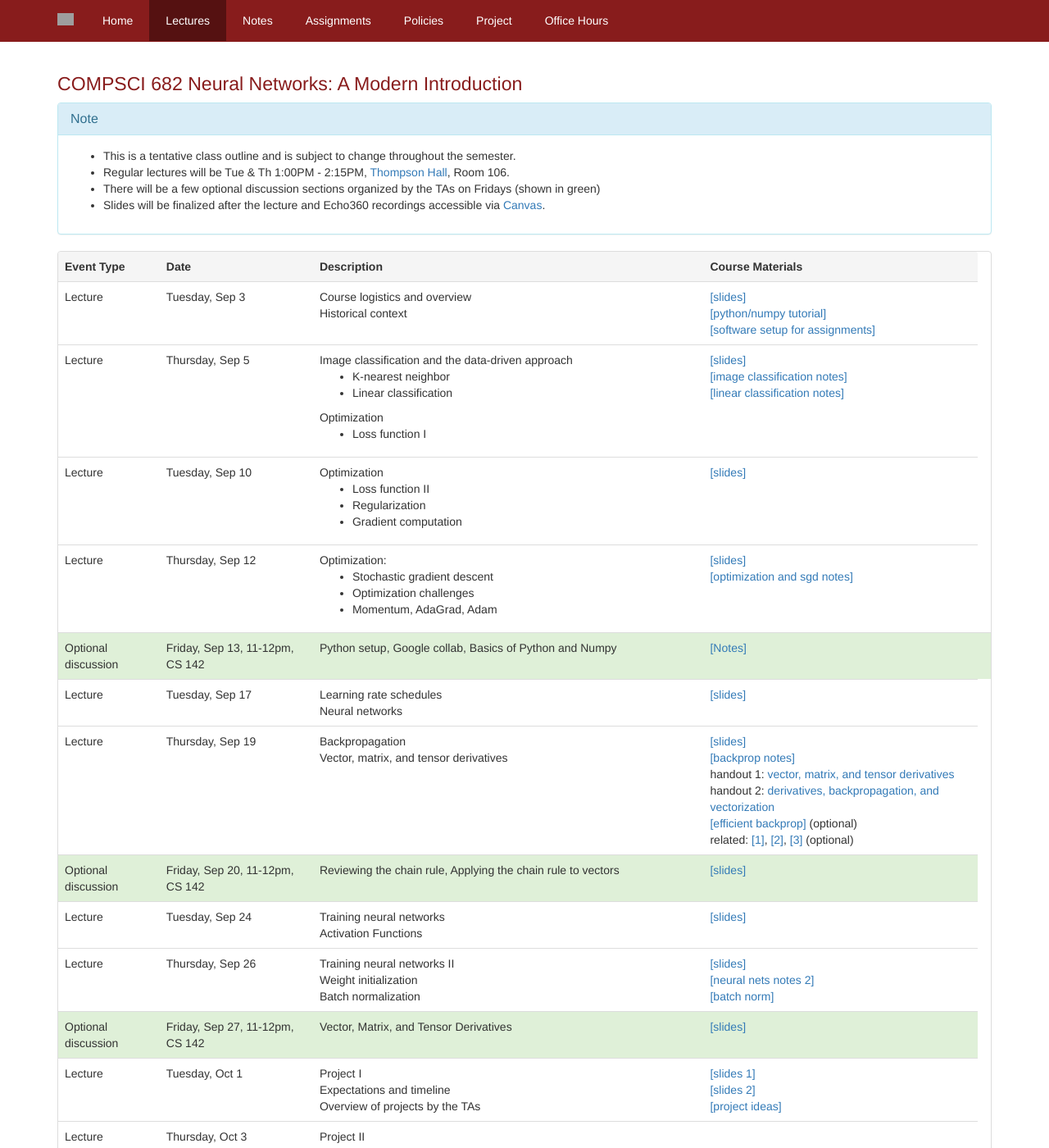
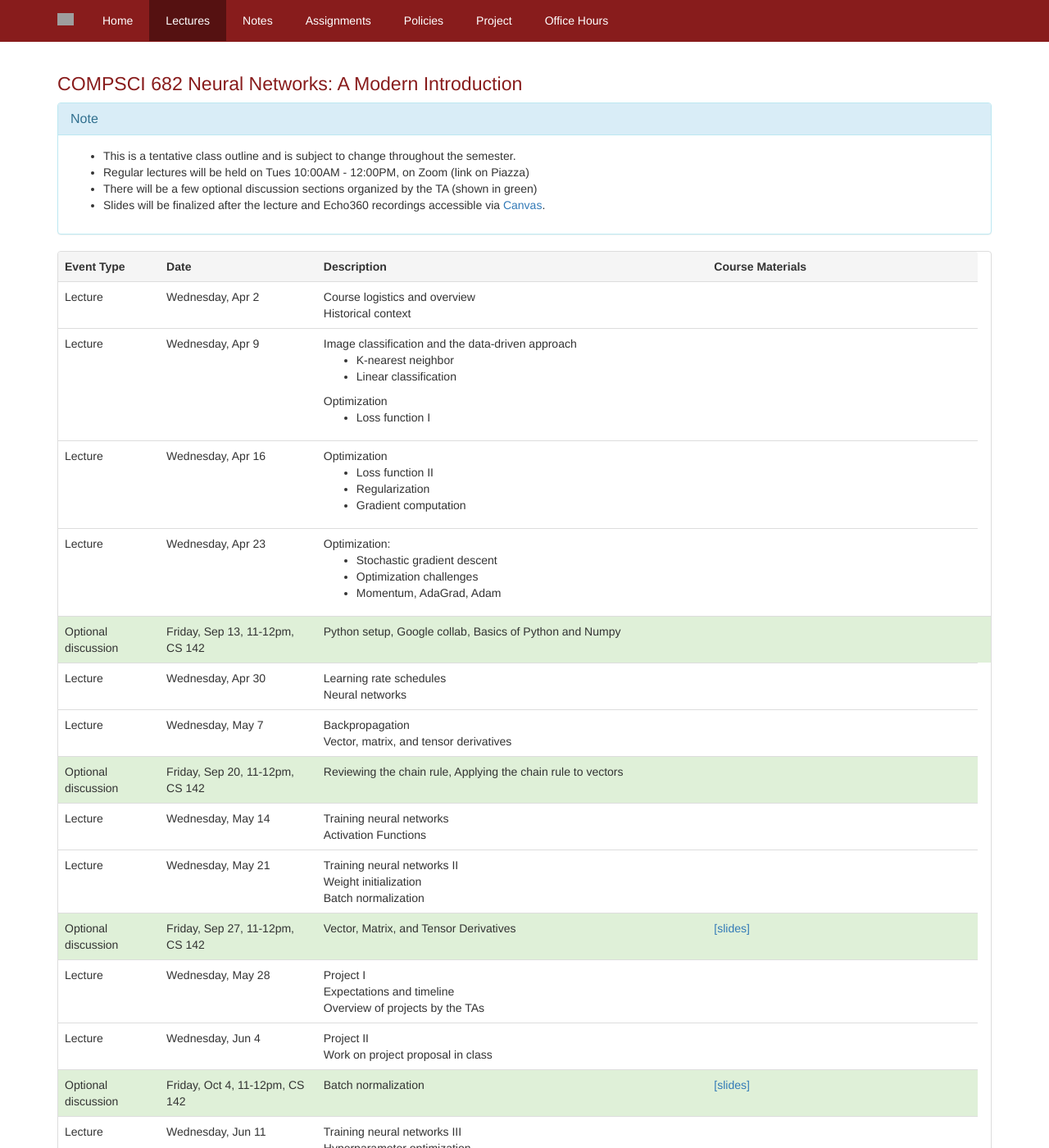
Before and after one commit to compsci682-spring2025/compsci682-spring2025.github.io, a Jekyll site: the page built from lectures.html, in a window 1280 px wide and 1400 px high. Shown: the whole window at 82% size. Built offline with Jekyll 4.4.1, drawn with Linux system fonts in a browser that asks for light colours; some of the changed text lies outside the part shown; grey boxes are pictures that could not be loaded.

Commit message:
edit (5)

```diff
--- a/lectures.html
+++ b/lectures.html
@@ -79,14 +79,14 @@
         <div class="panel-body">
           <ul>
             <li>This is a tentative class outline and is subject to change throughout the semester.</li>
-            <li>Regular lectures will be Tue & Th 1:00PM - 2:15PM, <a href="https://www.umass.edu/energy/map.html">Thompson Hall</a>, Room 106.</li>
-            <li>There will be a few optional discussion sections organized by the TAs on Fridays (shown in green)</li>
-            <li>Slides will be finalized after the lecture and Echo360 recordings accessible via <a href="https://umamherst.instructure.com/courses/24006">Canvas</a>.</li>
+            <li>Regular lectures will be held on Tues 10:00AM - 12:00PM, on Zoom (link on Piazza)</li>
+            <li>There will be a few optional discussion sections organized by the TA (shown in green)</li>
+            <li>Slides will be finalized after the lecture and Echo360 recordings accessible via <a href=" ">Canvas</a>.</li>
           </ul>
         </div>
       </div>
         <div class="panel panel-default">
-{% assign start = '03-09-2024 10:00:00' | date: '%s' %}
+{% assign start = '02-04-2025 10:00:00' | date: '%s' %}
 {% assign delta = 2 | times: 86400 %}
 {% assign release_day = site.time | date: '%s' | plus: delta %}
 {% assign cur = 0 | times: 86400 | plus: start %}
@@ -95,6 +95,8 @@
     <tr class="active">
       <th>Event Type</th><th class="footer-col-4">Date</th><th class="footer-col-3">Description</th><th>Course Materials</th>
     </tr>
+
+
     <tr>
       <td>Lecture</td> <!-- Lecture 1 -->
       <td>{{cur | date: "%A, %b %-d"}}</td>
@@ -107,7 +109,9 @@
         {% endif %}
       </td>
     </tr>
-    {% assign cur = 2 | times: 86400 | plus: start %}
+
+
+    {% assign cur = 7 | times: 86400 | plus: start %}
     <tr>
       <td>Lecture</td> <!-- Lecture 2 -->
       <td>{{ cur | date: "%A, %b %-d"}}</td>
@@ -125,7 +129,9 @@
         {% endif %}
       </td>
     </tr>
-  {% assign cur = 7 | times: 86400 | plus: start %}
+
+
+  {% assign cur = 14 | times: 86400 | plus: start %}
   <tr>
     <td>Lecture</td> <!-- Lecture 3 -->
     <td>{{ cur | date: "%A, %b %-d"}}</td>
@@ -143,7 +149,9 @@
       {% endif %}
     </td>
   </tr>
-  {% assign cur = 9 | times: 86400 | plus: start %}
+
+
+  {% assign cur = 21 | times: 86400 | plus: start %}
   <tr>
     <td>Lecture</td> <!-- Lecture 4 -->
     <td>{{ cur | date: "%A, %b %-d"}}</td>
@@ -162,6 +170,8 @@
       {% endif %}
     </td>
   </tr>
+
+
   <tr class="success">
     <td>Optional discussion</td>
     <td>Friday, Sep 13, 11-12pm, CS 142 </td>
@@ -174,7 +184,9 @@
     <td>
     </td>
   </tr>
-  {% assign cur = 14 | times: 86400 | plus: start %}
+
+
+  {% assign cur = 28 | times: 86400 | plus: start %}
   <tr>
     <td>Lecture</td> <!-- Lecture 5 -->
     <td>{{ cur | date: "%A, %b %-d"}}</td>
@@ -196,7 +208,9 @@
       {% endif %}
     </td>
   </tr>
-  {% assign cur = 16 | times: 86400 | plus: start %}
+
+
+  {% assign cur = 35 | times: 86400 | plus: start %}
   <tr>
     <td>Lecture</td> <!-- Lecture 6 -->
     <td>{{ cur | date: "%A, %b %-d"}}</td>
@@ -220,6 +234,8 @@
       {% endif %}
     </td>
   </tr>
+
+
   <tr class="success">
     <td>Optional discussion</td>
     <td> Friday, Sep 20, 11-12pm, CS 142 </td>
@@ -230,7 +246,9 @@
       {% endif %}
     </td>
   </tr>
-  {% assign cur = 21 | times: 86400 | plus: start %}
+
+
+  {% assign cur = 42 | times: 86400 | plus: start %}
   <tr>
     <td>Lecture</td> <!-- Lecture 7 -->
     <td>{{ cur | date: "%A, %b %-d"}}</td>
@@ -250,7 +268,9 @@
       {% endif %}
     </td>
   </tr>
-  {% assign cur = 23 | times: 86400 | plus: start %}
+
+
+  {% assign cur = 49 | times: 86400 | plus: start %}
   <tr>
     <td>Lecture</td> <!-- Lecture 8 -->
     <td>{{ cur | date: "%A, %b %-d"}}</td>
@@ -270,6 +290,8 @@
       {% endif %}
     </td>
   </tr>
+
+
   <tr class="success">
     <td>Optional discussion</td>
     <td> Friday, Sep 27, 11-12pm, CS 142 </td>
@@ -278,7 +300,9 @@
       <a href="https://drive.google.com/file/d/1CI2tVHJlA6FbPy1Vge_Vv1_DuNFnnFhv/view">[slides]</a>
     </td>
   </tr>
-  {% assign cur = 28 | times: 86400 | plus: start %}
+
+
+  {% assign cur = 56 | times: 86400 | plus: start %}
   <tr>
     <td>Lecture</td> <!-- Lecture 9 -->
     <td>{{ cur | date: "%A, %b %-d"}}</td>
@@ -299,7 +323,9 @@
       {% endif %}
     </td>
   </tr>
-  {% assign cur = 30 | times: 86400 | plus: start %}
+
+
+  {% assign cur = 63 | times: 86400 | plus: start %}
   <tr>
     <td>Lecture</td> <!-- Lecture 10 -->
     <td>{{ cur | date: "%A, %b %-d"}}</td>
@@ -315,6 +341,8 @@
       {% endif %}
     </td>
   </tr>
+
+
   <tr class="success">
     <td>Optional discussion</td>
     <td> Friday, Oct 4, 11-12pm, CS 142 </td>
@@ -323,9 +351,11 @@
        <a href="{{site.baseurl}}/docs/batch_normalization.pdf">[slides]</a><br>
     </td>
   </tr>
-  {% assign cur = 35 | times: 86400 | plus: start %}
+
+
+  {% assign cur = 70 | times: 86400 | plus: start %}
   <tr>
-    <td>Lecture</td>
+    <td>Lecture</td> <!-- Lecture 11 -->
     <td>{{ cur | date: "%A, %b %-d"}}</td>
     <td>
       Training neural networks III <br>
@@ -339,9 +369,11 @@
       {% endif %}
     </td>
   </tr>
-  {% assign cur = 37 | times: 86400 | plus: start %}
+
+
+  {% assign cur = 77 | times: 86400 | plus: start %}
   <tr>
-    <td>Lecture</td>  <!-- Lecture 11 -->
+    <td>Lecture</td>  <!-- Lecture 12 -->
     <td>{{ cur | date: "%A, %b %-d"}}</td>
     <td>
       Guest lecture: <a href="https://xiaolonw.github.io/">Xiaolong Wang</a> (UIUC)<br>
@@ -353,10 +385,12 @@
       {% endif %}
     </td>
   </tr>
-  {% assign cur = 42 | times: 86400 | plus: start %}
+
+
+  {% assign cur = 77 | times: 86400 | plus: start %}
   <tr class="active">
     <td></td>
-    <td>{{ cur | date: "%A, %b %-d"}}</td>  <!-- Lecture 12 -->
+    <td>{{ cur | date: "%A, %b %-d"}}</td>  <!-- Lecture 13 -->
     <td>
       No class, Monday schedule<br>
     </td>
@@ -370,10 +404,12 @@
       {% endif %}
     </td>
   </tr>
-  {% assign cur = 44 | times: 86400 | plus: start %}
+
+
+  {% assign cur = 84 | times: 86400 | plus: start %}
   <tr>
     <td>Lecture</td>
-    <td>{{ cur | date: "%A, %b %-d"}}</td>  <!-- Lecture 13 -->
+    <td>{{ cur | date: "%A, %b %-d"}}</td>  <!-- Lecture 14 -->
     <td>
       Convnets for spatial localization I:<br>
       Object detection<br>
@@ -384,6 +420,8 @@
       {% endif %}
     </td>
   </tr>
+
+
   {% assign cur = 49 | times: 86400 | plus: start %}
   <tr>
     <td>Lecture</td>
@@ -398,6 +436,7 @@
       <a href="{{site.baseurl}}/docs/lecture13fall2024.pdf">[slides]</a>
     </td>
   </tr>
+
 
   {% assign cur = 51 | times: 86400 | plus: start %}
   <tr>
@@ -415,6 +454,8 @@
       {% endif %}
     </td>
   </tr>
+
+
   {% assign cur = 56 | times: 86400 | plus: start %}
   <tr>
     <td>Lecture</td>
@@ -430,6 +471,8 @@
       <a href="{{site.baseurl}}/notes/understanding-cnn/">[visualization notes]</a><br>
       </td>
   </tr>
+
+
   {% assign cur = 58 | times: 86400 | plus: start %}
   <tr>
     <td>Lecture</td>
@@ -443,6 +486,8 @@
       {% endif %}
       <!--<a href="https://www.cics.umass.edu/event/20231102/mlfl-james-tompkin-brown-university">[talk info]</a>-->
       </td>
+
+
   </tr>
   {% assign cur = 63 | times: 86400 | plus: start %}
   <tr class="active">
@@ -459,6 +504,8 @@
       <a href="{{site.baseurl}}/notes/gan/">[GAN Notes]</a><br> -->
       </td>
   </tr>
+
+
   {% assign cur = 65| times: 86400 | plus: start %}
   <tr>
     <td>Lecture</td>
@@ -472,6 +519,8 @@
       {% endif %}
     </td>
   </tr>
+
+
   {% assign cur = 70 | times: 86400 | plus: start %}
   <tr>
     <td>Lecture</td>
@@ -484,6 +533,8 @@
       <a href="{{site.baseurl}}/docs/lecture16fall2024.pdf">[slides]</a>
     </td>
   </tr>
+
+
   {% assign cur = 72 | times: 86400 | plus: start %}
   <tr>
     <td>Lecture</td>
@@ -495,6 +546,8 @@
       <a href="{{site.baseurl}}/docs/lecture17fall2024.pdf">[slides]</a>
     </td>
   </tr>
+
+
   {% assign cur = 77 | times: 86400 | plus: start %}
   <tr>
     <td>Lecture</td>
@@ -504,6 +557,8 @@
       <a href="{{site.baseurl}}/docs/lecture18fall2024.pdf">[slides]</a><br>
     </td>
   </tr>
+
+
   {% assign cur = 79 | times: 86400 | plus: start %}
   <tr>
     <td>Lecture</td>
@@ -517,6 +572,8 @@
       {% endif %}
     </td>
   </tr>
+
+
   {% assign cur = 84 | times: 86400 | plus: start %}
   <tr>
     <td>Lecture</td>
@@ -531,6 +588,8 @@
       {% endif %}
     </td>
   </tr>
+
+
   {% assign cur = 86 | times: 86400 | plus: start %}
   <tr class="active">
     <td></td>
@@ -541,6 +600,8 @@
     <td>
     </td>
   </tr>
+
+
   {% assign cur = 91 | times: 86400 | plus: start %}
   <tr>
     <td>Lecture</td>
@@ -554,6 +615,8 @@
       {% endif %}
     </td>
   </tr>
+
+
   {% assign cur = 93 | times: 86400 | plus: start %}
   <tr>
     <td>Lecture</td>
@@ -567,6 +630,8 @@
       {% endif %}
     </td>
   </tr>
+
+
   {% assign cur = 98 | times: 86400 | plus: start %}
   <tr>
     <td>Lecture</td>
@@ -590,7 +655,7 @@
       <div class="wrap">
         <div class="footer-col-1 column">
           <ul>
-            <li><a href="https://github.com/cvl-umass/compsci682-fall-2024">
+            <li><a href="https://github.com/compsci682-spring2025/compsci682-spring2025.github.io">
               <span class="icon github">
                 <svg version="1.1" class="github-icon-svg" xmlns="http://www.w3.org/2000/svg" xmlns:xlink="http://www.w3.org/1999/xlink" x="0px" y="0px"
                    viewBox="0 0 16 16" enable-background="new 0 0 16 16" xml:space="preserve">
@@ -605,7 +670,7 @@
                   c0,0.208,0.14,0.449,0.534,0.373c3.081-1.028,5.302-3.935,5.302-7.362C15.76,3.906,12.285,0.431,7.999,0.431z"/>
                 </svg>
               </span>
-              <span class="username">compsci682-fall-2024</span>
+              <span class="username">compsci682-spring-2025</span>
             </a>
             </li>
             <!-- <li>
```
